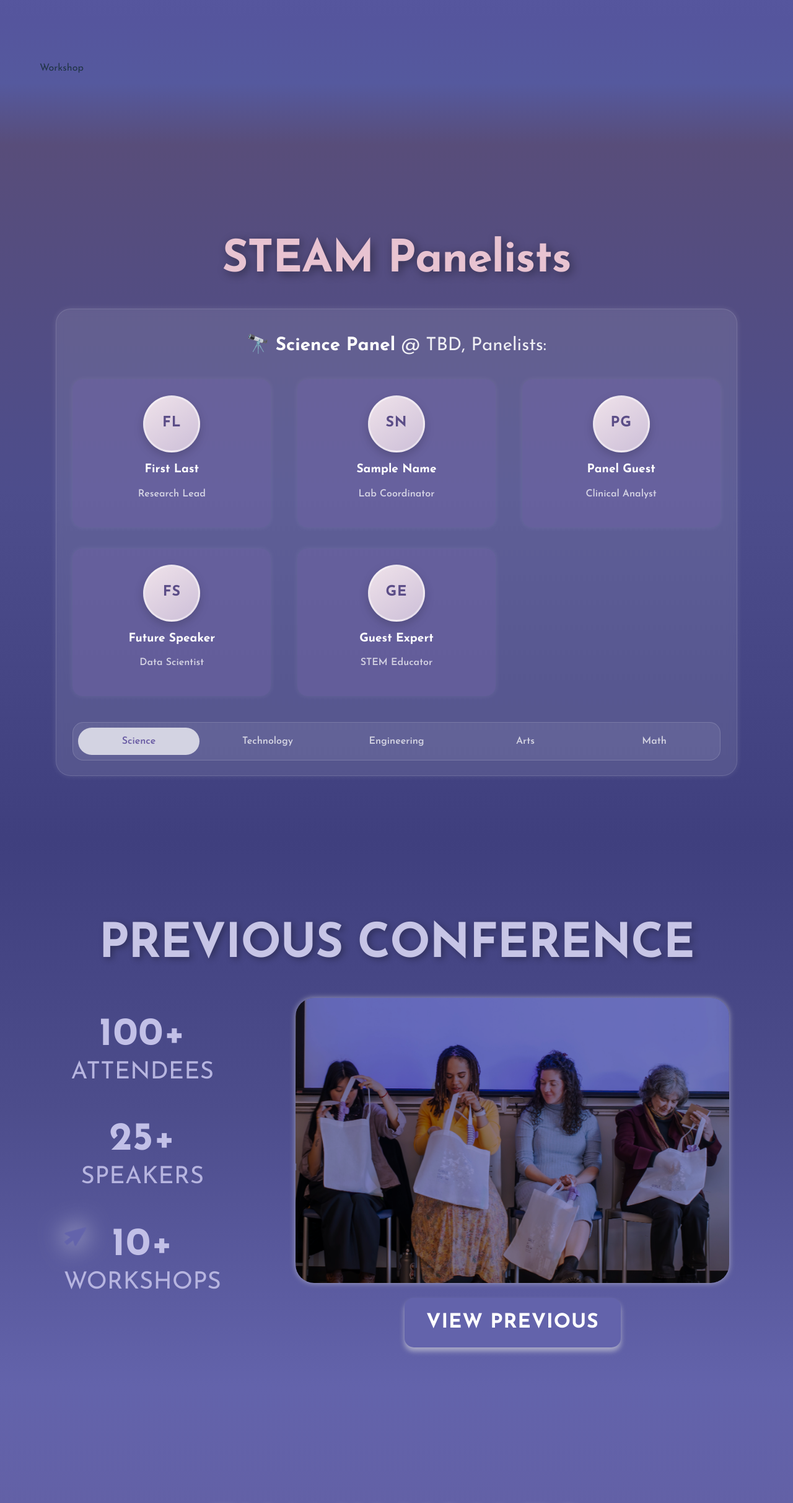
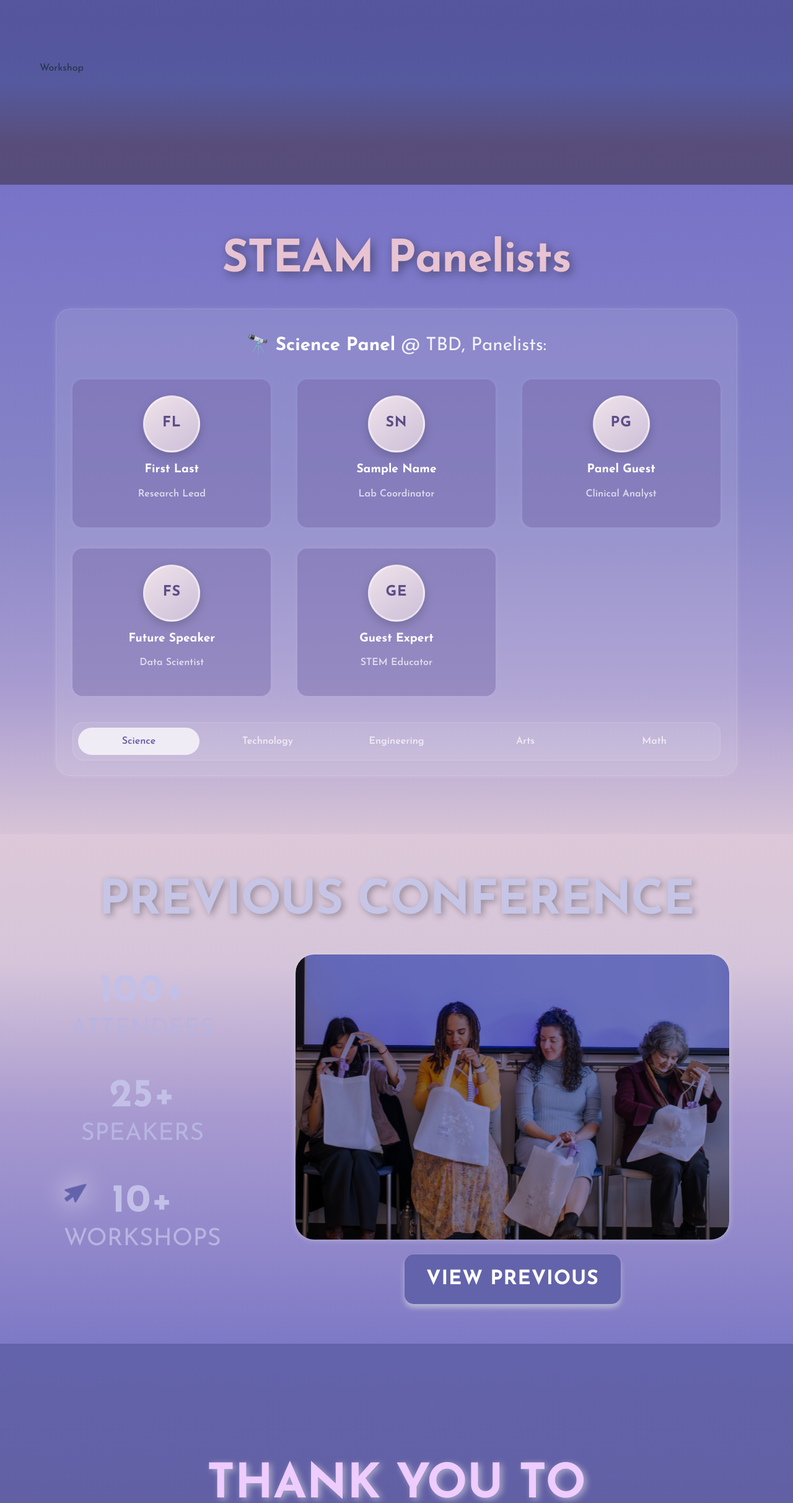
Before and after one commit to cassiemojar/gis-conference-website-2026, a React (Vite) app: page / in a window 1280 px wide. Shown: the part 2455-4880 px from the top of the page at 62% size. Built offline with nearby package versions, Linux system fonts and the light colour scheme; some icons are missing; a web font is replaced by a local one.

Commit message:
Redo Panelist

```diff
--- a/src/styles/Panelist.css
+++ b/src/styles/Panelist.css
@@ -4,8 +4,16 @@
     align-items: center;
     text-align: center;
     width: 100%;
-    padding: 80px 5% 100px;
+    padding: 80px 5% 120px;
     color: #ffffff;
+
+    background: linear-gradient(
+      to bottom,
+      #7873c7 0%,
+      #8683c6 45%,
+      #a79bd0 75%,
+      #dcc8d8 100%
+    );
   }
 
   .panelist-shell {
--- a/src/styles/PrevConf.css
+++ b/src/styles/PrevConf.css
@@ -1,3 +1,17 @@
+.prev-conf-container {
+    position: relative;
+    margin-top: -90px;
+    padding-top: 80px;
+
+    background: linear-gradient(
+      to bottom,
+      #dcc8d8 0%,     /* pink start */
+      #d6c5da 25%,    /* soft lavender */
+      #a89ad0 55%,    /* purple */
+      #7e79c6 100%    /* darker purple bottom */
+    );
+  }
+
 .prev-conf-container .main-title {
     text-align: center;
     color: #c7c5e6 !important;
```
